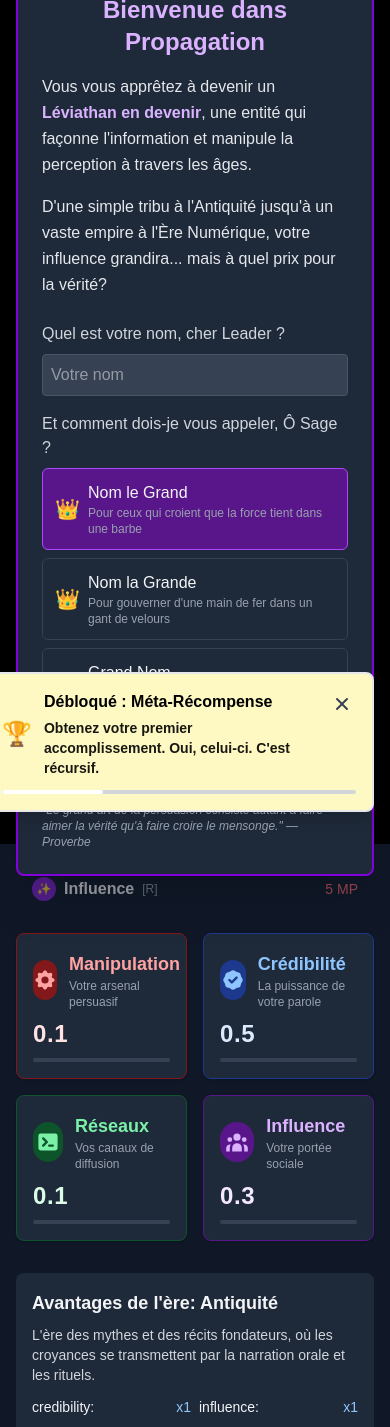
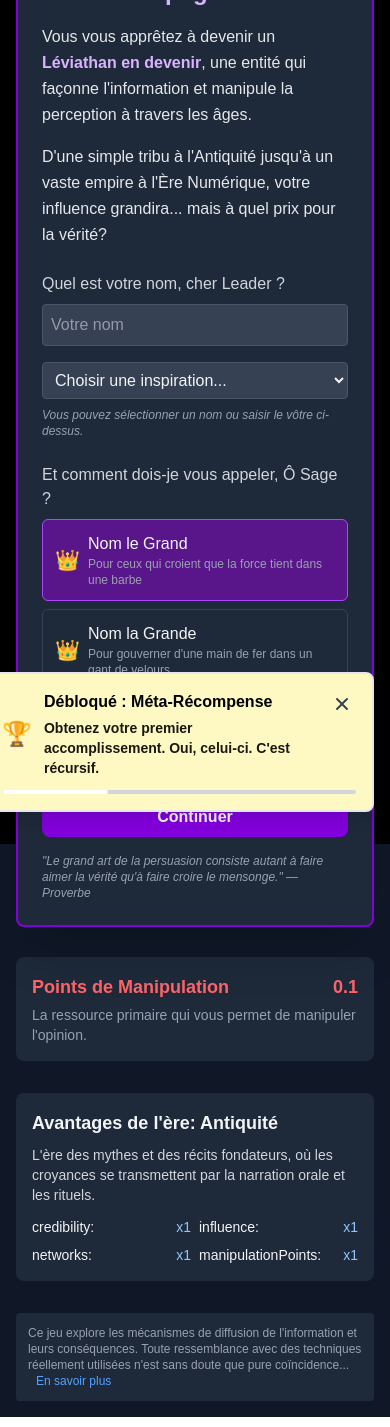
Before and after one commit to PLNech/Propagation, a Next.js app: page / in a window 390 px wide. Shown: the top 1427 px of the page. Built offline with nearby package versions, Linux system fonts and the light colour scheme.

Commit message:
feat: Progressive resource reveal

```diff
--- a/src/components/game/PropagationGame.tsx
+++ b/src/components/game/PropagationGame.tsx
@@ -67,12 +67,12 @@ const PropagationGame = () => {
 
   // Helper functions to determine which features are unlocked
   const isUpgradesUnlocked = (): boolean => {
-    return gameState.resources.manipulationPoints >= 10;
+    return gameState.resources.manipulationPoints >= 50;
   };
 
   const isProgressionUnlocked = (): boolean => {
     // Check if any upgrades have been purchased or player has enough manipulation points
-    return gameState.upgrades.some(upgrade => upgrade.purchased) || gameState.resources.manipulationPoints >= 50;
+    return gameState.upgrades.some(upgrade => upgrade.purchased) || gameState.resources.manipulationPoints >= 200;
   };
 
   // Define era progression once
@@ -678,11 +678,12 @@ const PropagationGame = () => {
           <>
              <Header
   playerName={gameState.playerName}
-              playerGender="neutral" // You might want to add this to your gameState
+  playerGender="neutral"
   entityName={gameState.entityName}
   entityType={gameState.entityType}
   currentEra={currentEra}
   resources={gameState.resources}
+  resourcesUnlocked={gameState.resourcesUnlocked}
   ethicalScore={gameState.ethicalScore}
   criticalThinking={gameState.criticalThinking}
   gameMode={gameState.gameMode}
@@ -870,7 +871,8 @@ const PropagationGame = () => {
                   resources={gameState.resources}
                   manipulateButtonId="manipulate-button"
                 />
-                <ResourceDisplay resources={gameState.resources} />
+                <ResourceDisplay resources={gameState.resources}
+                resourcesUnlocked={gameState.resourcesUnlocked} />
 
                 {/* Era benefits preview */}
                 <div className="mt-8 p-4 bg-gray-800 rounded-lg">
--- a/src/components/game/core/gameReducer.ts
+++ b/src/components/game/core/gameReducer.ts
@@ -301,9 +301,9 @@ const addRewards = (
 * @returns Estimated number of lives impacted
 */
 const calculateLivesImpacted = (influence: number, networks: number): number => {
-  // Simple formula: influence * networks * 10
+  // Simple formula: influence * networks / 100
   // This gives a sense of scale while keeping numbers manageable
-  return Math.floor(influence * networks * 10);
+  return Math.floor(influence * networks / 100);
 };
 
 /**
@@ -319,6 +319,12 @@ export const initialGameState: GameState = {
     influence: 0,
     networks: 0,
     manipulationPoints: 0,
+  },
+  resourcesUnlocked: {
+    manipulationPoints: true,
+    credibility: false,
+    influence: false,
+    networks: false
   },
   eras: historicalEras,
   highestEraReached: 'antiquity',
@@ -425,6 +431,22 @@ export const gameReducer = (state: GameState, action: ExtendedGameAction): GameS
           )
         : state.gameEndings;
 
+      // Check for resource unlocks based on manipulation points
+      const manipulationPoints = updatedResources.manipulationPoints;
+      const updatedResourcesUnlocked = {...state.resourcesUnlocked};
+
+      // Progressive resource unlocking based on manipulation points thresholds
+      if (!updatedResourcesUnlocked.credibility && manipulationPoints >= 50) {
+        updatedResourcesUnlocked.credibility = true;
+      }
+
+      if (!updatedResourcesUnlocked.networks && manipulationPoints >= 150) {
+        updatedResourcesUnlocked.networks = true;
+      }
+
+      if (!updatedResourcesUnlocked.influence && manipulationPoints >= 300) {
+        updatedResourcesUnlocked.influence = true;
+      }
 
       // Check for resource threshold scenario triggers
       if (!state.activeScenarioId) {
@@ -447,7 +469,8 @@ export const gameReducer = (state: GameState, action: ExtendedGameAction): GameS
             gameEndings: updatedEndings,
             gameEnded,
             activeEndingId,
-          activeScenarioId: resourceThresholdScenario.id
+            activeScenarioId: resourceThresholdScenario.id,
+            resourcesUnlocked: updatedResourcesUnlocked
           };
         }
       }
@@ -461,7 +484,8 @@ export const gameReducer = (state: GameState, action: ExtendedGameAction): GameS
         ethicalStats: updatedStats,
         gameEndings: updatedEndings,
         gameEnded,
-        activeEndingId
+        activeEndingId,
+        resourcesUnlocked: updatedResourcesUnlocked
       };
     }
     case 'SET_PLAYER_INFO':
@@ -523,6 +547,22 @@ export const gameReducer = (state: GameState, action: ExtendedGameAction): GameS
       }
 
       return result;
+    }
+
+    case 'UNLOCK_RESOURCE': {
+      const { resource } = action.payload;
+
+      if (!state.resourcesUnlocked[resource]) {
+        // Unlock the resource
+        return {
+          ...state,
+          resourcesUnlocked: {
+            ...state.resourcesUnlocked,
+            [resource]: true
+          }
+        };
+      }
+      return state;
     }
 
     case 'UNLOCK_ERA': {
@@ -1235,13 +1275,14 @@ export const gameReducer = (state: GameState, action: ExtendedGameAction): GameS
       console.log("Loading gameState:", loadedState);
 
       // Handle completely missing features in older save versions
-      if (!loadedState.scenarios || !loadedState.achievementState) {
+      if (!loadedState.scenarios || !loadedState.achievementState || !loadedState.resourcesUnlocked) {
         const patched = {
           ...loadedState,
-          scenarios: scenarios,
-          activeScenarioId: null,
-          completedScenarios: [],
-          achievementState: initialAchievementState,
+          scenarios: loadedState.scenarios || scenarios,
+          activeScenarioId: loadedState.activeScenarioId || null,
+          completedScenarios: loadedState.completedScenarios || [],
+          achievementState: loadedState.achievementState || initialAchievementState,
+        resourcesUnlocked: loadedState.resourcesUnlocked || initialGameState.resourcesUnlocked
         };
         return patched;
       }
--- a/src/components/game/modals/WelcomeModal.tsx
+++ b/src/components/game/modals/WelcomeModal.tsx
@@ -4,6 +4,13 @@ import React, { useState, useEffect } from 'react';
 interface WelcomeModalProps {
   onSubmit: (playerName: string, playerGender: 'masculine' | 'feminine' | 'neutral', entityName: string) => void;
 }
+
+// Famous name suggestions by category
+const famousNameSuggestions = {
+  rulers: ['Alexandre', 'Cléopâtre', 'Victoria', 'Akbar', 'Catherine', 'Charles', 'Élisabeth', 'Louis', 'Pierre', 'Justinien'],
+  thinkers: ['Socrate', 'Simone', 'Confucius', 'Marie', 'Albert', 'Victor', 'Voltaire', 'Hypatie', 'René', 'Hannah'],
+  icons: ['Elvis', 'Madonna', 'Freddie', 'Édith', 'Frida', 'Gandhi', 'Rosa', 'Mandela', 'Pelé', 'Maria']
+};
 
 const WelcomeModal: React.FC<WelcomeModalProps> = ({ onSubmit }) => {
   const [playerName, setPlayerName] = useState('');
@@ -122,6 +129,40 @@ const WelcomeModal: React.FC<WelcomeModalProps> = ({ onSubmit }) => {
                 />
                 {error && <p className="text-red-400 text-sm mt-1">{error}</p>}
               </div>
+
+              {/* Famous name suggestions - NEW SECTION */}
+              <div className="mb-6">
+                <div className="grid grid-cols-1 gap-2 mb-2">
+                  <select
+                    onChange={(e) => {
+                      if (e.target.value) setPlayerName(e.target.value);
+                    }}
+                    className="w-full p-2 bg-gray-700 border border-gray-600 rounded focus:border-purple-500 focus:outline-none"
+                    value=""
+                  >
+                    <option value="" disabled>Choisir une inspiration...</option>
+                    <optgroup label="Grands dirigeants">
+                      {famousNameSuggestions.rulers.map((name, i) => (
+                        <option key={`ruler-${i}`} value={name}>{name}</option>
+                      ))}
+                    </optgroup>
+                    <optgroup label="Grands penseurs">
+                      {famousNameSuggestions.thinkers.map((name, i) => (
+                        <option key={`thinker-${i}`} value={name}>{name}</option>
+                      ))}
+                    </optgroup>
+                    <optgroup label="Figures emblématiques">
+                      {famousNameSuggestions.icons.map((name, i) => (
+                        <option key={`icon-${i}`} value={name}>{name}</option>
+                      ))}
+                    </optgroup>
+                  </select>
+                </div>
+                <p className="text-xs text-gray-400 italic">
+                  Vous pouvez sélectionner un nom ou saisir le vôtre ci-dessus.
+                </p>
+              </div>
+
 
                 <div className="mb-4">
                   <label className="block text-gray-300 mb-2">Et comment dois-je vous appeler, {playerName || 'Ô Sage'} ?</label>
--- a/src/components/game/ui/Header.tsx
+++ b/src/components/game/ui/Header.tsx
@@ -25,6 +25,12 @@ interface HeaderProps {
   entityType: string;
   currentEra: HistoricalEra;
   resources: GameResources;
+  resourcesUnlocked: {
+    manipulationPoints: boolean;
+    credibility: boolean;
+    influence: boolean;
+    networks: boolean;
+  };
   ethicalScore: number;
   criticalThinking: number;
   gameMode: 'manipulation' | 'revelation';
@@ -38,6 +44,7 @@ const Header: React.FC<HeaderProps> = ({
   entityType,
   currentEra,
   resources,
+  resourcesUnlocked,
   ethicalScore,
   criticalThinking,
   gameMode,
@@ -196,18 +203,24 @@ const Header: React.FC<HeaderProps> = ({
         <span>{resourceIcons.manipulationPoints}</span>
         <span className={`ml-1 text-red-300 ${isSticky ? 'text-xs' : ''}`}>{resources.manipulationPoints.toFixed(0)}</span>
       </div>
+      {resourcesUnlocked?.credibility && (
         <div className="flex items-center">
           <span>{resourceIcons.credibility}</span>
           <span className={`ml-1 text-blue-300 ${isSticky ? 'text-xs' : ''}`}>{resources.credibility.toFixed(0)}</span>
         </div>
+      )}
+      {resourcesUnlocked?.networks && (
         <div className="flex items-center">
           <span>{resourceIcons.networks}</span>
           <span className={`ml-1 text-green-300 ${isSticky ? 'text-xs' : ''}`}>{resources.networks.toFixed(0)}</span>
         </div>
+      )}
+      {resourcesUnlocked?.influence && (
         <div className="flex items-center">
           <span>{resourceIcons.influence}</span>
           <span className={`ml-1 text-purple-300 ${isSticky ? 'text-xs' : ''}`}>{resources.influence.toFixed(0)}</span>
         </div>
+      )}
 
       <div className="flex items-center ml-2 pl-2 border-l border-gray-700">
         <div className="w-2 h-2 rounded-full mr-1" style={{
--- a/src/components/game/ui/ResourceDisplay.tsx
+++ b/src/components/game/ui/ResourceDisplay.tsx
@@ -1,100 +1,68 @@
+// src/components/game/ui/ResourceDisplay.tsx
+
 import React from 'react';
 import { GameResources } from '@/types';
 
 interface ResourceDisplayProps {
   resources: GameResources;
+  resourcesUnlocked: {
+    manipulationPoints: boolean;
+    credibility: boolean;
+    influence: boolean;
+    networks: boolean;
+  };
 }
 
-/**
- * Enhanced component to display the current game resources with icons and details
- */
-const ResourceDisplay: React.FC<ResourceDisplayProps> = ({ resources }) => {
+const ResourceDisplay: React.FC<ResourceDisplayProps> = ({ resources, resourcesUnlocked }) => {
   return (
-    <div className="grid grid-cols-2 gap-4 mb-4 md:m-4">
-      <div className="bg-gray-800 p-4 rounded-lg shadow border border-red-900">
-        <div className="flex items-center mb-2">
-          <div className="w-10 h-10 rounded-full bg-red-900 flex items-center justify-center mr-3">
-            <svg xmlns="http://www.w3.org/2000/svg" className="h-6 w-6 text-red-300" viewBox="0 0 20 20" fill="currentColor">
-              <path fillRule="evenodd" d="M11.49 3.17c-.38-1.56-2.6-1.56-2.98 0a1.532 1.532 0 01-2.286.948c-1.372-.836-2.942.734-2.106 2.106.54.886.061 2.042-.947 2.287-1.561.379-1.561 2.6 0 2.978a1.532 1.532 0 01.947 2.287c-.836 1.372.734 2.942 2.106 2.106a1.532 1.532 0 012.287.947c.379 1.561 2.6 1.561 2.978 0a1.533 1.533 0 012.287-.947c1.372.836 2.942-.734 2.106-2.106a1.533 1.533 0 01.947-2.287c1.561-.379 1.561-2.6 0-2.978a1.532 1.532 0 01-.947-2.287c.836-1.372-.734-2.942-2.106-2.106a1.532 1.532 0 01-2.287-.947zM10 13a3 3 0 100-6 3 3 0 000 6z" clipRule="evenodd" />
-            </svg>
+    <div className="mt-6 grid gap-4 grid-cols-1 sm:grid-cols-2">
+      {resourcesUnlocked.manipulationPoints && (
+        <div className="bg-gray-800 p-4 rounded-lg">
+          <div className="flex justify-between">
+            <h3 className="text-lg font-semibold text-red-400">Points de Manipulation</h3>
+            <span className="text-lg font-bold text-red-400">{resources.manipulationPoints.toFixed(1)}</span>
           </div>
-          <div>
-            <h2 className="text-lg font-semibold text-red-300">Manipulation</h2>
-            <p className="text-xs text-gray-400">Votre arsenal persuasif</p>
+          <p className="text-sm text-gray-400 mt-1">
+            La ressource primaire qui vous permet de manipuler l'opinion.
+          </p>
+        </div>
+      )}
+
+      {resourcesUnlocked.credibility && (
+        <div className="bg-gray-800 p-4 rounded-lg">
+          <div className="flex justify-between">
+            <h3 className="text-lg font-semibold text-blue-400">Crédibilité</h3>
+            <span className="text-lg font-bold text-blue-400">{resources.credibility.toFixed(1)}</span>
           </div>
+          <p className="text-sm text-gray-400 mt-1">
+            Détermine combien votre parole est considérée comme fiable.
+          </p>
         </div>
-        <p className="text-2xl text-red-100 font-bold tracking-wide">{resources.manipulationPoints.toFixed(1)}</p>
-        <div className="mt-2 bg-gray-700 h-1 rounded-full overflow-hidden">
-          <div
-            className="bg-red-500 h-full"
-            style={{ width: `${Math.min(100, resources.manipulationPoints / 10)}%` }}
-          ></div>
+      )}
+
+      {resourcesUnlocked.networks && (
+        <div className="bg-gray-800 p-4 rounded-lg">
+          <div className="flex justify-between">
+            <h3 className="text-lg font-semibold text-green-400">Réseaux</h3>
+            <span className="text-lg font-bold text-green-400">{resources.networks.toFixed(1)}</span>
+          </div>
+          <p className="text-sm text-gray-400 mt-1">
+            Représente les canaux de diffusion à votre disposition.
+          </p>
         </div>
-      </div>
+      )}
 
-      <div className="bg-gray-800 p-4 rounded-lg shadow border border-blue-900">
-        <div className="flex items-center mb-2">
-          <div className="w-10 h-10 rounded-full bg-blue-900 flex items-center justify-center mr-3">
-            <svg xmlns="http://www.w3.org/2000/svg" className="h-6 w-6 text-blue-300" viewBox="0 0 20 20" fill="currentColor">
-              <path fillRule="evenodd" d="M6.267 3.455a3.066 3.066 0 001.745-.723 3.066 3.066 0 013.976 0 3.066 3.066 0 001.745.723 3.066 3.066 0 012.812 2.812c.051.643.304 1.254.723 1.745a3.066 3.066 0 010 3.976 3.066 3.066 0 00-.723 1.745 3.066 3.066 0 01-2.812 2.812 3.066 3.066 0 00-1.745.723 3.066 3.066 0 01-3.976 0 3.066 3.066 0 00-1.745-.723 3.066 3.066 0 01-2.812-2.812 3.066 3.066 0 00-.723-1.745 3.066 3.066 0 010-3.976 3.066 3.066 0 00.723-1.745 3.066 3.066 0 012.812-2.812zm7.44 5.252a1 1 0 00-1.414-1.414L9 10.586 7.707 9.293a1 1 0 00-1.414 1.414l2 2a1 1 0 001.414 0l4-4z" clipRule="evenodd" />
-            </svg>
+      {resourcesUnlocked.influence && (
+        <div className="bg-gray-800 p-4 rounded-lg">
+          <div className="flex justify-between">
+            <h3 className="text-lg font-semibold text-purple-400">Influence</h3>
+            <span className="text-lg font-bold text-purple-400">{resources.influence.toFixed(1)}</span>
           </div>
-          <div>
-            <h2 className="text-lg font-semibold text-blue-300">Crédibilité</h2>
-            <p className="text-xs text-gray-400">La puissance de votre parole</p>
-          </div>
+          <p className="text-sm text-gray-400 mt-1">
+            Votre capacité à impacter les décisions et opinions des autres.
+          </p>
         </div>
-        <p className="text-2xl text-blue-100 font-bold tracking-wide">{resources.credibility.toFixed(1)}</p>
-        <div className="mt-2 bg-gray-700 h-1 rounded-full overflow-hidden">
-          <div
-            className="bg-blue-500 h-full"
-            style={{ width: `${Math.min(100, resources.credibility / 10)}%` }}
-          ></div>
-        </div>
-      </div>
-
-      <div className="bg-gray-800 p-4 rounded-lg shadow border border-green-900">
-        <div className="flex items-center mb-2">
-          <div className="w-10 h-10 rounded-full bg-green-900 flex items-center justify-center mr-3">
-            <svg xmlns="http://www.w3.org/2000/svg" className="h-6 w-6 text-green-300" viewBox="0 0 20 20" fill="currentColor">
-              <path fillRule="evenodd" d="M2 5a2 2 0 012-2h12a2 2 0 012 2v10a2 2 0 01-2 2H4a2 2 0 01-2-2V5zm3.293 1.293a1 1 0 011.414 0l3 3a1 1 0 010 1.414l-3 3a1 1 0 01-1.414-1.414L7.586 10 5.293 7.707a1 1 0 010-1.414zM11 12a1 1 0 100 2h3a1 1 0 100-2h-3z" clipRule="evenodd" />
-            </svg>
-          </div>
-          <div>
-            <h2 className="text-lg font-semibold text-green-300">Réseaux</h2>
-            <p className="text-xs text-gray-400">Vos canaux de diffusion</p>
-          </div>
-        </div>
-        <p className="text-2xl text-green-100 font-bold tracking-wide">{resources.networks.toFixed(1)}</p>
-        <div className="mt-2 bg-gray-700 h-1 rounded-full overflow-hidden">
-          <div
-            className="bg-green-500 h-full"
-            style={{ width: `${Math.min(100, resources.networks / 10)}%` }}
-          ></div>
-        </div>
-      </div>
-
-      <div className="bg-gray-800 p-4 rounded-lg shadow border border-purple-900">
-        <div className="flex items-center mb-2">
-          <div className="w-10 h-10 rounded-full bg-purple-900 flex items-center justify-center mr-3">
-            <svg xmlns="http://www.w3.org/2000/svg" className="h-6 w-6 text-purple-300" viewBox="0 0 20 20" fill="currentColor">
-              <path d="M13 6a3 3 0 11-6 0 3 3 0 016 0zM18 8a2 2 0 11-4 0 2 2 0 014 0zM14 15a4 4 0 00-8 0v3h8v-3zM6 8a2 2 0 11-4 0 2 2 0 014 0zM16 18v-3a5.972 5.972 0 00-.75-2.906A3.005 3.005 0 0119 15v3h-3zM4.75 12.094A5.973 5.973 0 004 15v3H1v-3a3 3 0 013.75-2.906z" />
-            </svg>
-          </div>
-          <div>
-            <h2 className="text-lg font-semibold text-purple-300">Influence</h2>
-            <p className="text-xs text-gray-400">Votre portée sociale</p>
-          </div>
-        </div>
-        <p className="text-2xl text-purple-100 font-bold tracking-wide">{resources.influence.toFixed(1)}</p>
-        <div className="mt-2 bg-gray-700 h-1 rounded-full overflow-hidden">
-          <div
-            className="bg-purple-500 h-full"
-            style={{ width: `${Math.min(100, resources.influence / 10)}%` }}
-          ></div>
-        </div>
-      </div>
-
+      )}
     </div>
   );
 };
--- a/src/types.ts
+++ b/src/types.ts
@@ -185,6 +185,12 @@ export interface GameState {
   entityName: string;
   entityType: 'Tribu' | 'Village' | 'Cité' | 'Pays' | 'Empire';
   resources: GameResources;
+  resourcesUnlocked: {
+    manipulationPoints: boolean;
+    credibility: boolean;
+    influence: boolean;
+    networks: boolean;
+  };
   eras: HistoricalEra[];
   highestEraReached: string,
   currentEraId: string;
@@ -245,6 +251,7 @@ export type GameAction =
 | { type: 'NETWORKING'; }  // Generate networks
 | { type: 'CREDIBILITY'; }  // Generate credibility
 | { type: 'INFLUENCE'; }  // Generate influence
+| { type: 'UNLOCK_RESOURCE'; payload: { resource: keyof GameResources } }
 | { type: 'UNLOCK_ERA'; payload: { eraId: string } }  // Unlock a new era
 | { type: 'SELECT_ERA'; payload: { eraId: string } }  // Select an era as current
 | { type: 'PURCHASE_UPGRADE'; payload: { upgradeId: string } }  // Purchase an upgrade
```
Lines whose indentation alone changed are shown as unchanged.
